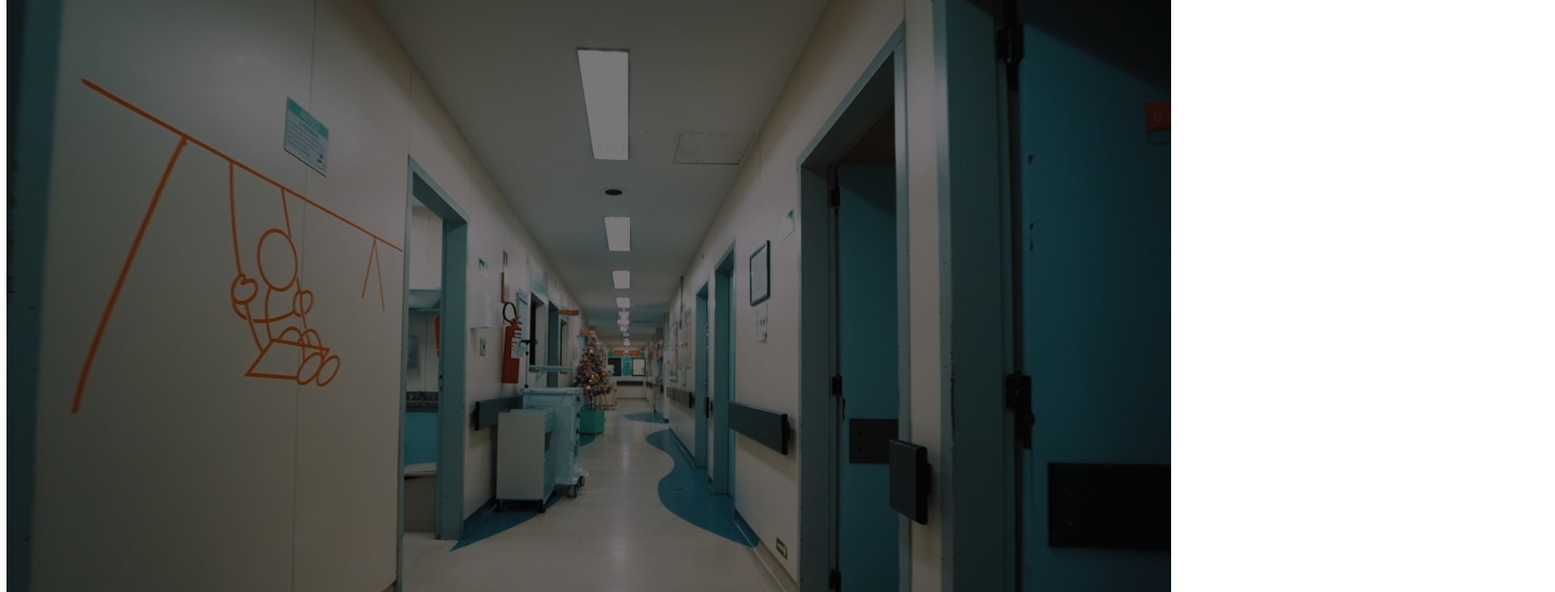
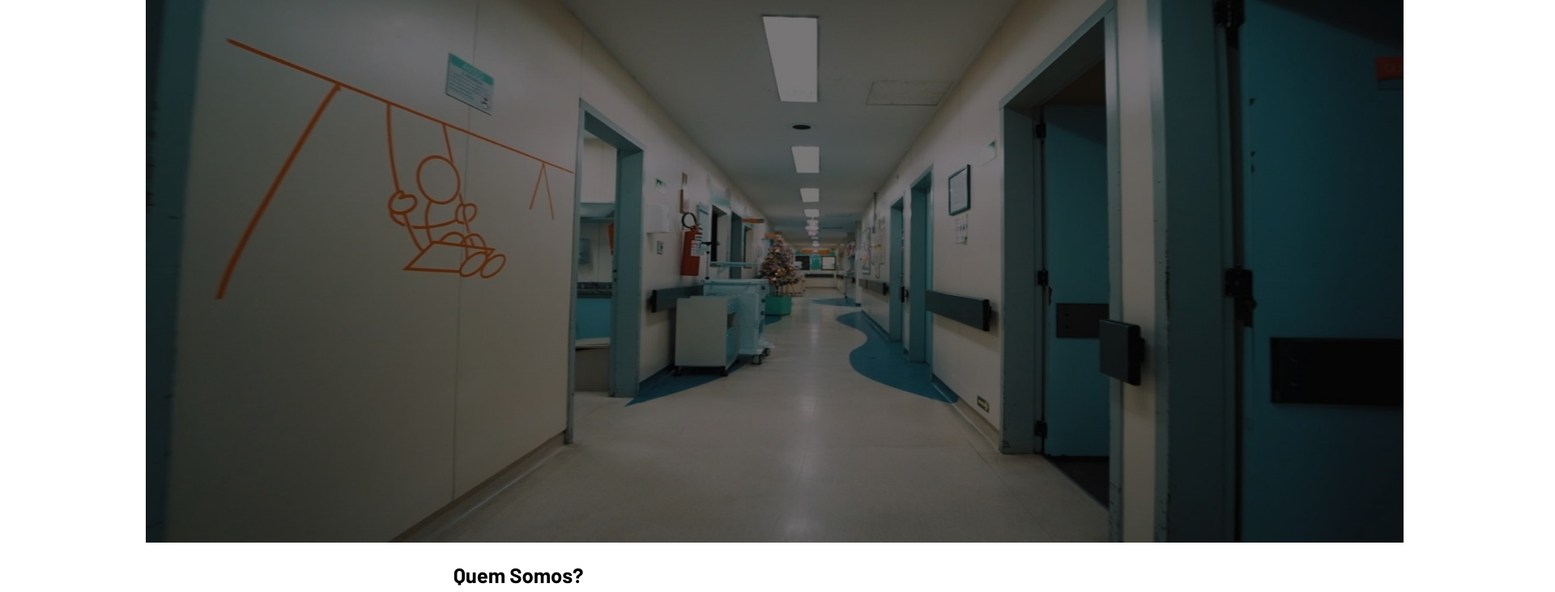
Before and after one commit to MicaelAzarias/hc2.0, a plain HTML site: page index.html in a window 1280 px wide. Shown: the part 139-870 px from the top of the page at 81% size, 1920 px wide, since content can reach past the window. Drawn offline with Linux system fonts and the light colour scheme; the site is published under a folder, as on GitHub Pages, so addresses that start at the root find nothing.

Commit message:
finalizado

```diff
--- a/index.html
+++ b/index.html
@@ -4,7 +4,7 @@
   <meta charset="UTF-8">
   <meta name="viewport" content="width=device-width, initial-scale=1.0">
   <title>Hospital das Clinicas - ICR</title>
-  <link rel="stylesheet" href="/src/css/index.css">
+  <link rel="stylesheet" href="src/css/index.css">
   <link rel="preconnect" href="https://fonts.googleapis.com">
   <link rel="preconnect" href="https://fonts.gstatic.com" crossorigin>
   <link href="https://fonts.googleapis.com/css2?family=Barlow:ital,wght@0,100;0,200;0,300;0,400;0,500;0,600;0,700;0,800;0,900;1,100;1,200;1,300;1,400;1,500;1,600;1,700;1,800;1,900&display=swap" rel="stylesheet">
```
